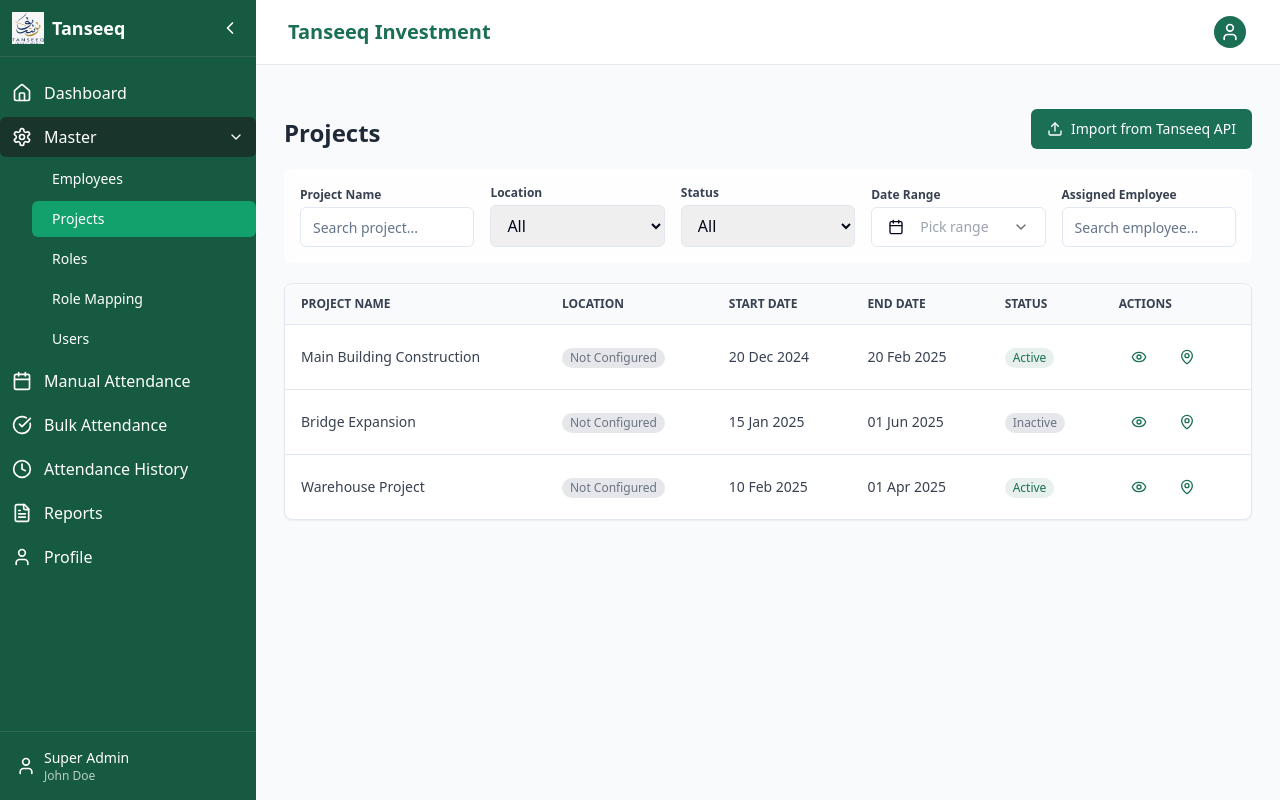
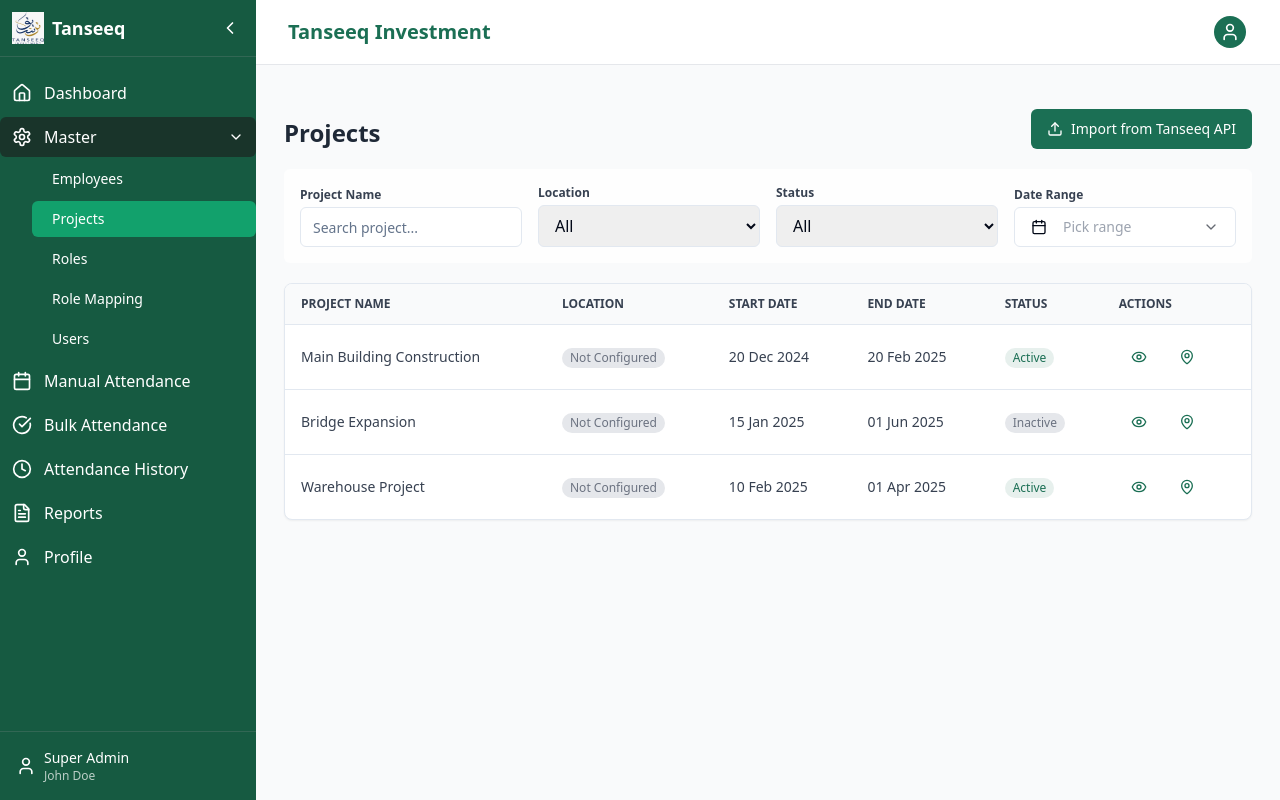
Before and after one commit to ravikumatrials/micro-service-into-src, a React (Vite) app: page /master/projects in a window 1280 px wide. Built offline with nearby package versions, Linux system fonts and the light colour scheme.

Commit message:
Remove Assigned Employee filter
Removes the "Assigned Employee" filter from the project filter panel.

```diff
--- a/src/pages/master/ProjectFilters.tsx
+++ b/src/pages/master/ProjectFilters.tsx
@@ -19,7 +19,7 @@ export default function ProjectFilters({
   const [datePopoverOpen, setDatePopoverOpen] = useState(false);
 
   return (
-    <div className="bg-card/80 rounded-md p-4 mb-2 flex flex-col gap-3 md:grid md:grid-cols-5 md:gap-4 md:items-end">
+    <div className="bg-card/80 rounded-md p-4 mb-2 flex flex-col gap-3 md:grid md:grid-cols-4 md:gap-4 md:items-end">
       {/* Project Name */}
       <div>
         <label className="block text-xs font-semibold text-gray-700 mb-1">Project Name</label>
@@ -99,16 +99,6 @@ export default function ProjectFilters({
           </PopoverContent>
         </Popover>
       </div>
-      {/* Assigned Employee */}
-      <div>
-        <label className="block text-xs font-semibold text-gray-700 mb-1">Assigned Employee</label>
-        <Input
-          placeholder="Search employee..."
-          value={filters.employee}
-          onChange={e => setFilters(f => ({ ...f, employee: e.target.value }))}
-          className="text-base"
-        />
-      </div>
     </div>
   );
 }
--- a/src/pages/master/Projects.tsx
+++ b/src/pages/master/Projects.tsx
@@ -100,8 +100,7 @@ export default function ProjectsPage() {
     name: "",
     location: "",
     status: "All",
-    dateRange: undefined,
-    employee: ""
+    dateRange: undefined
   });
   const [importOpen, setImportOpen] = useState(false);
   const [tanseeqImportOpen, setTanseeqImportOpen] = useState(false);
@@ -120,13 +119,6 @@ export default function ProjectsPage() {
 
       if (filters.status && filters.status !== "All" && p.status !== filters.status)
         return false;
-
-      if (filters.employee) {
-        const found = p.assignedEmployees.some(e =>
-          e.name.toLowerCase().includes(filters.employee.trim().toLowerCase())
-        );
-        if (!found) return false;
-      }
 
       if (filters.dateRange?.start || filters.dateRange?.end) {
         const projectStartDate = new Date(p.startDate);
```
